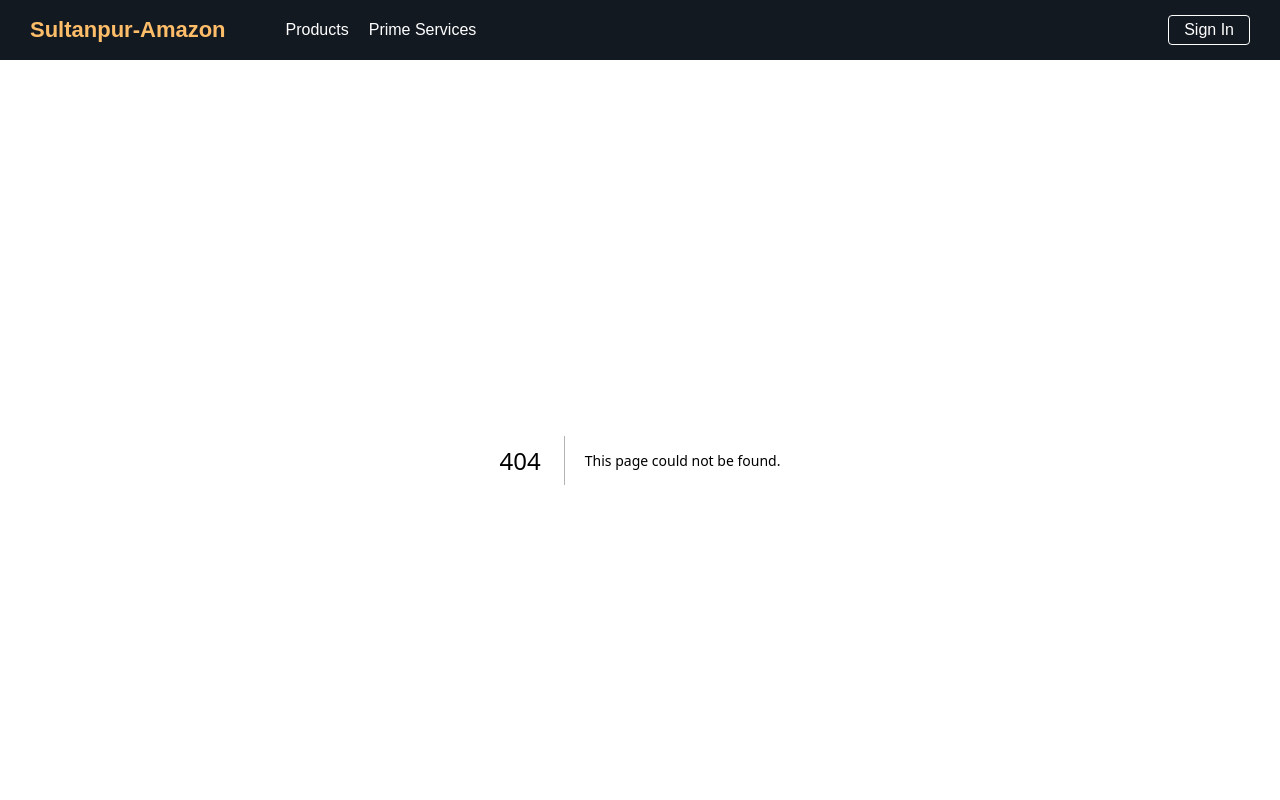
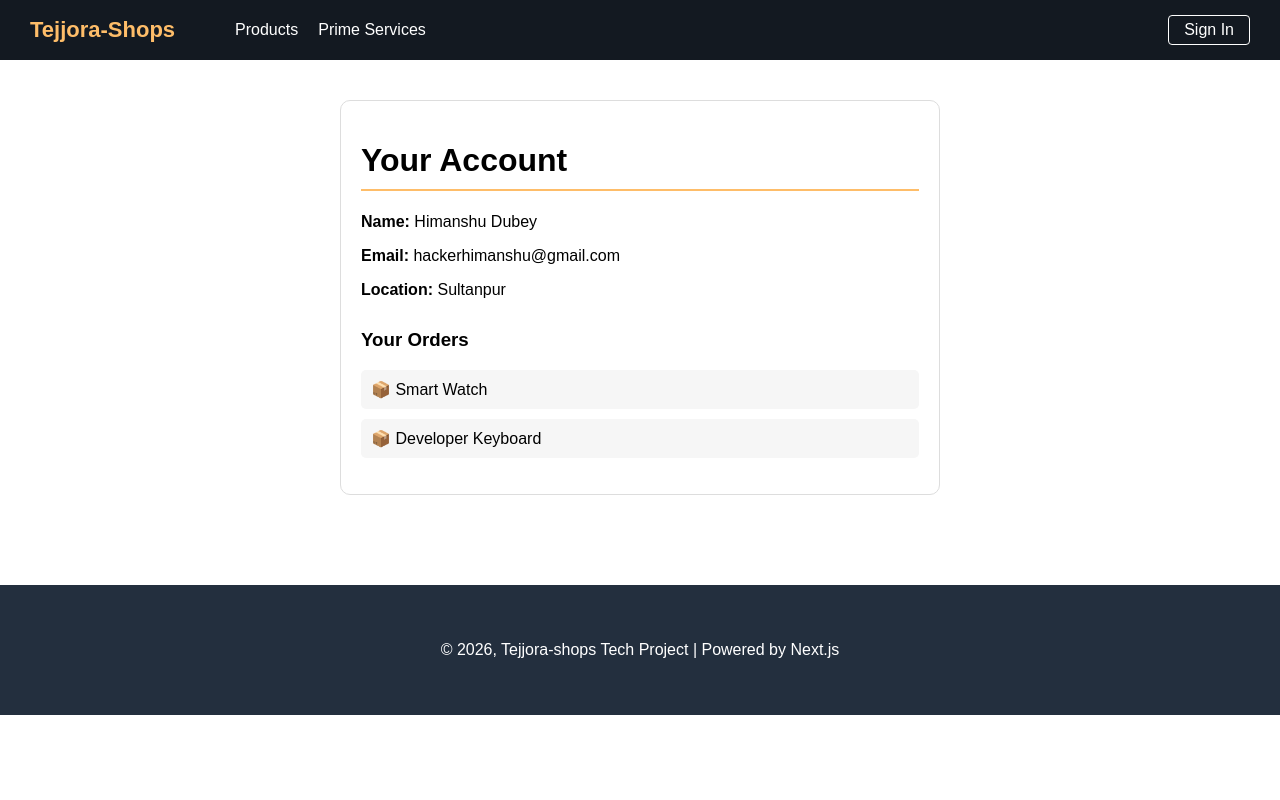
Before and after one commit to himanshudubey7778/Next.js-project, a Next.js app: page /user in a window 1280 px wide. Before the commit this address had no page. Shown: the top 800 px of the page. Built offline with nearby package versions, Linux system fonts and the light colour scheme.

Commit message:
Amazon UI Pages and Global Layout Fixed

```diff
--- a/app/dashboard/page.js
+++ b/app/dashboard/page.js
@@ -2,14 +2,14 @@ import React from 'react';
 
 const Dashboard = () => {
   const products = [
-    { id: 1, name: 'Sultanpur Tech Watch', price: '₹1,999', img: '⌚' },
+    { id: 1, name: 'Smart Watch', price: '₹1,999', img: '⌚' },
     { id: 2, name: 'Developer Keyboard', price: '₹4,500', img: '⌨️' },
     { id: 3, name: 'Coding Hoodie', price: '₹1,200', img: '🧥' },
   ];
 
   return (
     <div style={{ padding: '20px', backgroundColor: '#f3f3f3', minHeight: '100vh' }}>
-      <h1 style={{ color: '#232f3e', textAlign: 'center' }}>Sultanpur Amazon Dashboard</h1>
+      <h1 style={{ color: '#232f3e', textAlign: 'center' }}>Tejjora Shops</h1>
       <div style={{ display: 'grid', gridTemplateColumns: 'repeat(auto-fit, minmax(200px, 1fr))', gap: '20px', marginTop: '20px' }}>
         {products.map(item => (
           <div key={item.id} style={{ background: '#fff', padding: '15px', borderRadius: '8px', textAlign: 'center', boxShadow: '0 2px 5px rgba(0,0,0,0.1)' }}>
--- a/app/layout.js
+++ b/app/layout.js
@@ -26,7 +26,7 @@ export default function RootLayout({ children }) {
               textDecoration: "none",
             }}
           >
-            Sultanpur-Amazon
+            Tejjora-Shops
           </Link>
 
           <div
@@ -77,7 +77,7 @@ export default function RootLayout({ children }) {
             marginTop: "50px",
           }}
         >
-          <p>© 2026, Sultanpur-Amazon Tech Project | Powered by Next.js</p>
+          <p>© 2026, Tejjora-shops Tech Project | Powered by Next.js</p>
         </footer>
       </body>
     </html>
--- a/app/services/page.js
+++ b/app/services/page.js
@@ -7,7 +7,7 @@ const Services = () => {
       <div style={{ display: 'flex', justifyContent: 'center', gap: '30px', marginTop: '30px', flexWrap: 'wrap' }}>
         <div style={{ width: '250px', padding: '20px', border: '1px solid #ddd', borderRadius: '10px' }}>
           <h3>🚀 Fast Delivery</h3>
-          <p>Get your products delivered in Sultanpur within 24 hours.</p>
+          <p>Get your products delivered in lucknow within 24 hours.</p>
         </div>
         <div style={{ width: '250px', padding: '20px', border: '1px solid #ddd', borderRadius: '10px' }}>
           <h3>🛡️ Secure Payment</h3>
--- /dev/null
+++ b/app/user/page.js
@@ -0,0 +1,38 @@
+import React from 'react';
+
+const UserProfile = () => {
+  // Hardcoded user data (Later we will fetch this from Database)
+  const userData = {
+    name: "Himanshu Dubey",
+    email: "hackerhimanshu@gmail.com",
+    city: "Sultanpur",
+    orders: ["Smart Watch", "Developer Keyboard"]
+  };
+
+  return (
+    <div style={{ padding: '40px', maxWidth: '600px', margin: '0 auto', fontFamily: 'Arial' }}>
+      <div style={{ border: '1px solid #ddd', borderRadius: '10px', padding: '20px', backgroundColor: '#fff' }}>
+        <h1 style={{ borderBottom: '2px solid #febd69', paddingBottom: '10px' }}>Your Account</h1>
+
+        <div style={{ marginTop: '20px' }}>
+          <p><strong>Name:</strong> {userData.name}</p>
+          <p><strong>Email:</strong> {userData.email}</p>
+          <p><strong>Location:</strong> {userData.city}</p>
+        </div>
+
+        <div style={{ marginTop: '30px' }}>
+          <h3>Your Orders</h3>
+          <ul style={{ listStyleType: 'none', padding: 0 }}>
+            {userData.orders.map((order, index) => (
+              <li key={index} style={{ padding: '10px', backgroundColor: '#f6f6f6', marginBottom: '10px', borderRadius: '5px' }}>
+                📦 {order}
+              </li>
+            ))}
+          </ul>
+        </div>
+      </div>
+    </div>
+  );
+};
+
+export default UserProfile;
```
